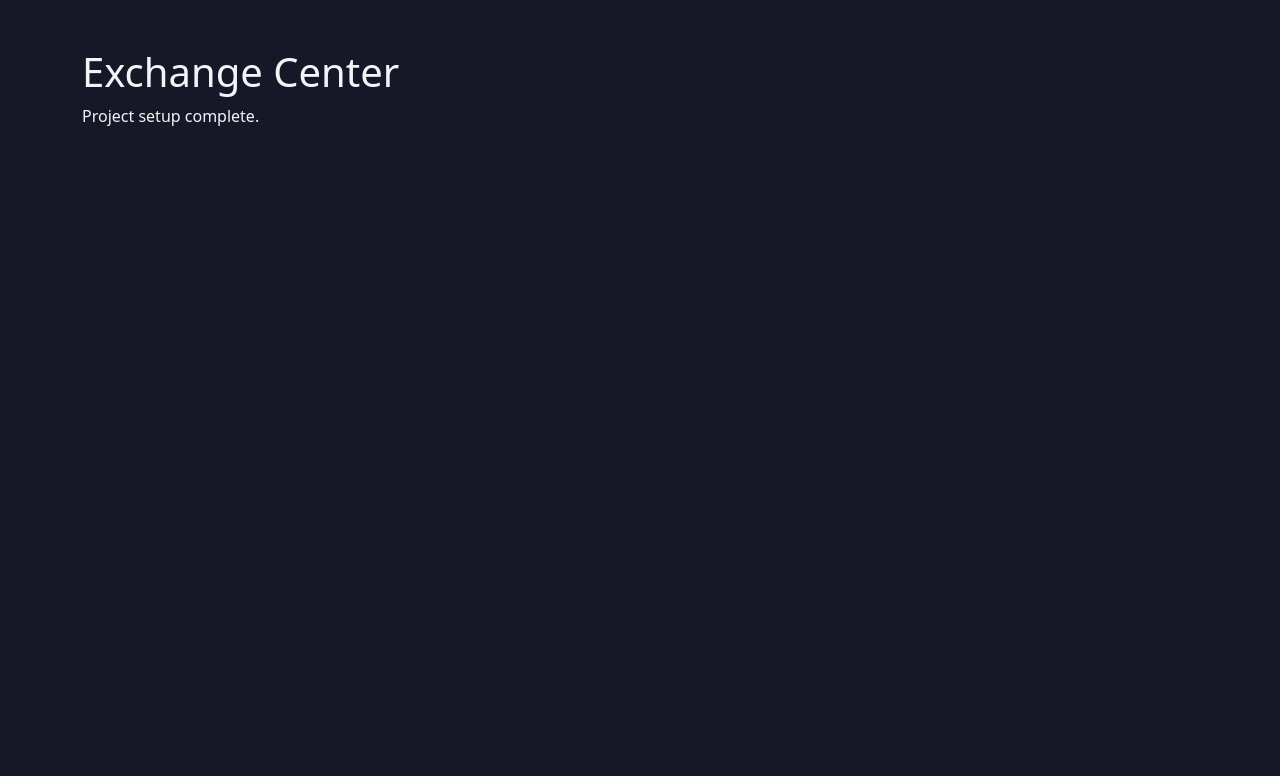
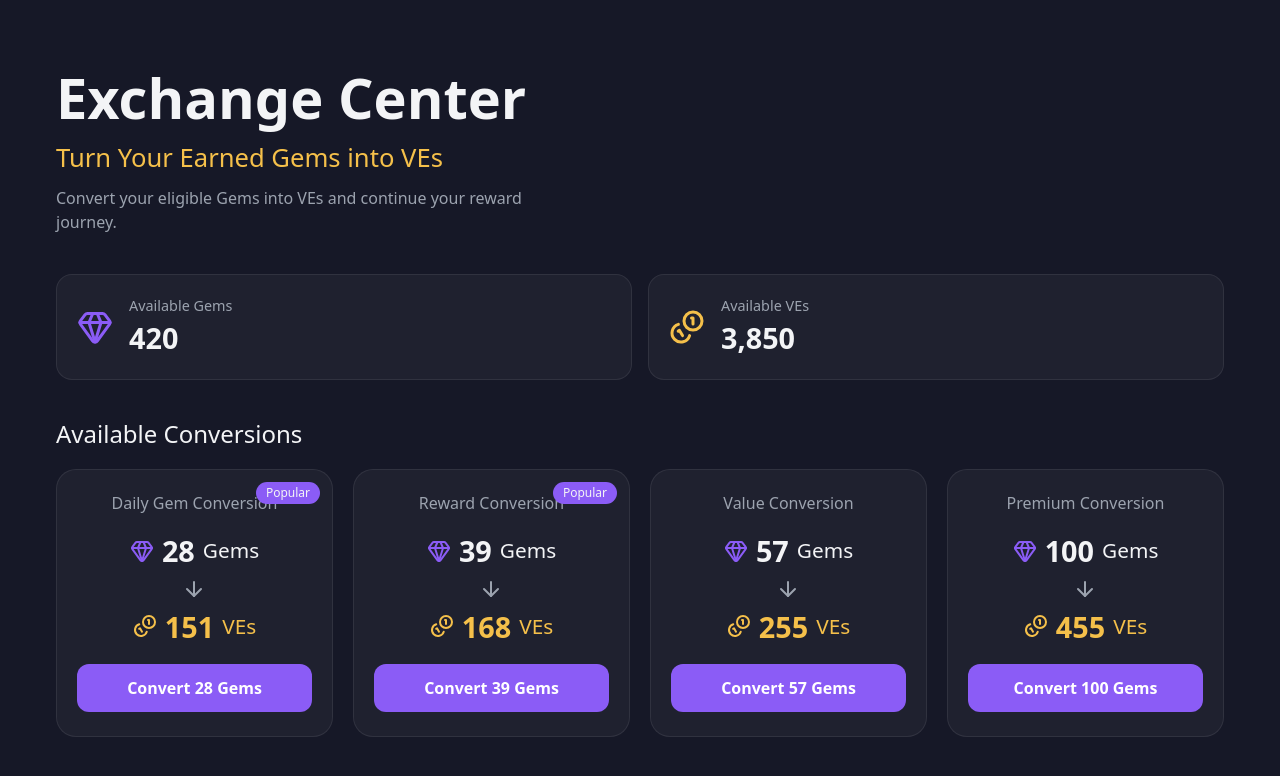
Before and after one commit to disha1121/veloop-exchange-center, a React (Vite) app: page / in a window 1280 px wide. Shown: the top 776 px of the page. Built offline with nearby package versions, Linux system fonts and the light colour scheme.

Commit message:
Add ExchangeCard, ExchangeModal and conversion logic

```diff
--- a/src/App.jsx
+++ b/src/App.jsx
@@ -1,10 +1,7 @@
+import ExchangeCenter from './pages/ExchangeCenter/ExchangeCenter';
+
 function App() {
-  return (
-    <div className="container py-5">
-      <h1>Exchange Center</h1>
-      <p>Project setup complete.</p>
-    </div>
-  );
+  return <ExchangeCenter />;
 }
 
 export default App;
--- /dev/null
+++ b/src/components/exchange/ExchangeCard.jsx
@@ -0,0 +1,46 @@
+import { Gem, Coins, ArrowDown } from 'lucide-react';
+import styles from './ExchangeCard.module.css';
+
+function ExchangeCard({ option, availableGems, onConvert, onEarnMore }) {
+  const { title, requiredGems, receiveVEs, isPopular } = option;
+  const canConvert = availableGems >= requiredGems;
+  const gemsNeeded = requiredGems - availableGems;
+
+  return (
+    <article className={`${styles.card} ${canConvert ? '' : styles.locked}`}>
+      {isPopular && <span className={styles.badge}>Popular</span>}
+      <h3 className={styles.title}>{title}</h3>
+
+      <div className={styles.conversion}>
+        <p className={styles.amount}>
+          <Gem className={styles.gemIcon} aria-hidden="true" />
+          <strong>{requiredGems}</strong> Gems
+        </p>
+        <ArrowDown className={styles.arrow} aria-hidden="true" />
+        <p className={`${styles.amount} ${styles.gold}`}>
+          <Coins className={styles.coinIcon} aria-hidden="true" />
+          <strong>{receiveVEs}</strong> VEs
+        </p>
+      </div>
+
+      {canConvert ? (
+        <button type="button" className={styles.primaryBtn} onClick={() => onConvert(option)}>
+          Convert {requiredGems} Gems
+        </button>
+      ) : (
+        <>
+          <p className={styles.warning}>
+            Available {availableGems} · Required {requiredGems}
+            <br />
+            You need {gemsNeeded} more Gems to unlock this conversion.
+          </p>
+          <button type="button" className={styles.secondaryBtn} onClick={onEarnMore}>
+            Earn More Gems
+          </button>
+        </>
+      )}
+    </article>
+  );
+}
+
+export default ExchangeCard;
--- /dev/null
+++ b/src/components/exchange/ExchangeCard.module.css
@@ -0,0 +1,109 @@
+.card {
+  position: relative;
+  display: flex;
+  flex-direction: column;
+  align-items: center;
+  gap: 16px;
+  padding: 24px 20px;
+  border-radius: 20px;
+  text-align: center;
+  background: rgba(255, 255, 255, 0.04);
+  border: 1px solid rgba(255, 255, 255, 0.08);
+  transition: transform 0.25s ease, border-color 0.25s ease;
+}
+
+.card:hover {
+  transform: translateY(-4px);
+  border-color: rgba(139, 92, 246, 0.6);
+}
+
+.locked {
+  opacity: 0.85;
+}
+
+.badge {
+  position: absolute;
+  top: 12px;
+  right: 12px;
+  padding: 2px 10px;
+  font-size: 0.75rem;
+  border-radius: 999px;
+  background: #8b5cf6;
+}
+
+.title {
+  margin: 0;
+  font-size: 1rem;
+  color: #9ca3af;
+}
+
+.conversion {
+  display: flex;
+  flex-direction: column;
+  align-items: center;
+  gap: 4px;
+}
+
+.amount {
+  display: flex;
+  align-items: center;
+  gap: 8px;
+  margin: 0;
+  font-size: 1.3rem;
+}
+
+.amount strong {
+  font-size: 1.8rem;
+}
+
+.gold {
+  color: #f5c04a;
+}
+
+.gemIcon {
+  color: #8b5cf6;
+}
+
+.coinIcon {
+  color: #f5c04a;
+}
+
+.arrow {
+  color: #9ca3af;
+}
+
+.warning {
+  margin: 0;
+  font-size: 0.85rem;
+  color: #f5c04a;
+}
+
+.primaryBtn,
+.secondaryBtn {
+  width: 100%;
+  padding: 12px;
+  font-weight: 600;
+  color: #fff;
+  border-radius: 12px;
+  cursor: pointer;
+}
+
+.primaryBtn {
+  border: none;
+  background: #8b5cf6;
+}
+
+.primaryBtn:hover {
+  background: #7c4df0;
+}
+
+.secondaryBtn {
+  border: 1px solid #f5c04a;
+  background: transparent;
+}
+
+.primaryBtn:focus-visible,
+.secondaryBtn:focus-visible {
+  outline: 3px solid #f5c04a;
+  outline-offset: 2px;
+}
--- /dev/null
+++ b/src/components/exchange/ExchangeModal.jsx
@@ -0,0 +1,58 @@
+import { useEffect } from 'react';
+import { Gem, Coins, ArrowDown } from 'lucide-react';
+import styles from './ExchangeModal.module.css';
+
+function ExchangeModal({ option, balance, isProcessing, onCancel, onConfirm }) {
+  useEffect(() => {
+    const handleKeyDown = (event) => {
+      if (event.key === 'Escape' && !isProcessing) onCancel();
+    };
+    document.addEventListener('keydown', handleKeyDown);
+    return () => document.removeEventListener('keydown', handleKeyDown);
+  }, [isProcessing, onCancel]);
+
+  const gemsAfter = balance.gems - option.requiredGems;
+  const vesAfter = balance.ves + option.receiveVEs;
+
+  return (
+    <div className={styles.overlay} onClick={isProcessing ? undefined : onCancel}>
+      <div
+        className={styles.modal}
+        role="dialog"
+        aria-modal="true"
+        aria-labelledby="confirm-title"
+        onClick={(event) => event.stopPropagation()}
+      >
+        <h2 id="confirm-title" className={styles.title}>Confirm Conversion</h2>
+
+        <div className={styles.conversion}>
+          <p className={styles.amount}><Gem aria-hidden="true" /> {option.requiredGems} Gems</p>
+          <ArrowDown aria-hidden="true" />
+          <p className={`${styles.amount} ${styles.gold}`}><Coins aria-hidden="true" /> {option.receiveVEs} VEs</p>
+        </div>
+
+        <dl className={styles.summary}>
+          <div>
+            <dt>Gems after conversion</dt>
+            <dd>{gemsAfter}</dd>
+          </div>
+          <div>
+            <dt>VEs after conversion</dt>
+            <dd>{vesAfter.toLocaleString('en-IN')}</dd>
+          </div>
+        </dl>
+
+        <div className={styles.actions}>
+          <button type="button" className={styles.cancelBtn} onClick={onCancel} disabled={isProcessing}>
+            Cancel
+          </button>
+          <button type="button" className={styles.confirmBtn} onClick={onConfirm} disabled={isProcessing}>
+            {isProcessing ? 'Converting...' : 'Confirm Conversion'}
+          </button>
+        </div>
+      </div>
+    </div>
+  );
+}
+
+export default ExchangeModal;
--- /dev/null
+++ b/src/components/exchange/ExchangeModal.module.css
@@ -0,0 +1,104 @@
+.overlay {
+  position: fixed;
+  inset: 0;
+  z-index: 1050;
+  display: flex;
+  align-items: center;
+  justify-content: center;
+  padding: 16px;
+  background: rgba(8, 9, 20, 0.75);
+}
+
+.modal {
+  width: 100%;
+  max-width: 420px;
+  padding: 28px 24px;
+  border-radius: 20px;
+  background: #1e2035;
+  border: 1px solid rgba(255, 255, 255, 0.1);
+}
+
+.title {
+  margin: 0 0 20px;
+  font-size: 1.4rem;
+  text-align: center;
+}
+
+.conversion {
+  display: flex;
+  flex-direction: column;
+  align-items: center;
+  gap: 6px;
+  margin-bottom: 20px;
+}
+
+.amount {
+  display: flex;
+  align-items: center;
+  gap: 8px;
+  margin: 0;
+  font-size: 1.5rem;
+  font-weight: 700;
+}
+
+.gold {
+  color: #f5c04a;
+}
+
+.summary {
+  display: grid;
+  gap: 8px;
+  margin: 0 0 24px;
+}
+
+.summary div {
+  display: flex;
+  justify-content: space-between;
+  gap: 12px;
+}
+
+.summary dt {
+  color: #9ca3af;
+}
+
+.summary dd {
+  margin: 0;
+  font-weight: 700;
+}
+
+.actions {
+  display: flex;
+  gap: 12px;
+}
+
+.cancelBtn,
+.confirmBtn {
+  flex: 1;
+  padding: 12px;
+  font-weight: 600;
+  color: #fff;
+  border-radius: 12px;
+  cursor: pointer;
+}
+
+.cancelBtn {
+  border: 1px solid rgba(255, 255, 255, 0.2);
+  background: transparent;
+}
+
+.confirmBtn {
+  border: none;
+  background: #8b5cf6;
+}
+
+.cancelBtn:disabled,
+.confirmBtn:disabled {
+  opacity: 0.6;
+  cursor: not-allowed;
+}
+
+.cancelBtn:focus-visible,
+.confirmBtn:focus-visible {
+  outline: 3px solid #f5c04a;
+  outline-offset: 2px;
+}
--- /dev/null
+++ b/src/pages/ExchangeCenter/ExchangeCenter.jsx
@@ -0,0 +1,78 @@
+import { useState, useCallback } from 'react';
+import { initialBalance, exchangeOptions } from '../../data/exchangeData';
+import ExchangeHero from '../../components/exchange/ExchangeHero';
+import BalanceOverview from '../../components/exchange/BalanceOverview';
+import ExchangeCard from '../../components/exchange/ExchangeCard';
+import ExchangeModal from '../../components/exchange/ExchangeModal';
+import styles from './ExchangeCenter.module.css';
+
+function ExchangeCenter() {
+  const [balance, setBalance] = useState(initialBalance);
+  const [selectedOption, setSelectedOption] = useState(null);
+  const [isProcessing, setIsProcessing] = useState(false);
+  const [lastConversion, setLastConversion] = useState(null);
+
+  const handleCancel = useCallback(() => setSelectedOption(null), []);
+
+  const handleEarnMore = () => {
+    // TODO: yahan baad mein "Earn Gems" page ka link lagayenge
+  };
+
+  const handleConfirm = () => {
+    if (isProcessing || !selectedOption) return;
+    setIsProcessing(true);
+
+    // Dummy delay: backend aane par yahan API call hogi
+    setTimeout(() => {
+      setBalance((prev) => ({
+        gems: prev.gems - selectedOption.requiredGems,
+        ves: prev.ves + selectedOption.receiveVEs,
+      }));
+      setLastConversion(selectedOption);
+      setSelectedOption(null);
+      setIsProcessing(false);
+    }, 1500);
+  };
+
+  return (
+    <main className={styles.page}>
+      <ExchangeHero />
+      <BalanceOverview gems={balance.gems} ves={balance.ves} />
+
+      {lastConversion && (
+        <div className={styles.success} role="status">
+          <p>
+            ✓ Conversion Complete: {lastConversion.requiredGems} Gems converted,
+            +{lastConversion.receiveVEs} VEs added to your balance.
+          </p>
+          <button type="button" onClick={() => setLastConversion(null)}>Continue</button>
+        </div>
+      )}
+
+      <h2 className={styles.heading}>Available Conversions</h2>
+      <section className={styles.grid}>
+        {exchangeOptions.map((option) => (
+          <ExchangeCard
+            key={option.id}
+            option={option}
+            availableGems={balance.gems}
+            onConvert={setSelectedOption}
+            onEarnMore={handleEarnMore}
+          />
+        ))}
+      </section>
+
+      {selectedOption && (
+        <ExchangeModal
+          option={selectedOption}
+          balance={balance}
+          isProcessing={isProcessing}
+          onCancel={handleCancel}
+          onConfirm={handleConfirm}
+        />
+      )}
+    </main>
+  );
+}
+
+export default ExchangeCenter;
--- /dev/null
+++ b/src/pages/ExchangeCenter/ExchangeCenter.module.css
@@ -0,0 +1,41 @@
+.page {
+  max-width: 1200px;
+  margin: 0 auto;
+  padding: 16px 16px 64px;
+}
+
+.heading {
+  margin-bottom: 20px;
+  font-size: 1.5rem;
+}
+
+.grid {
+  display: grid;
+  grid-template-columns: repeat(auto-fit, minmax(240px, 1fr));
+  gap: 20px;
+}
+
+.success {
+  display: flex;
+  flex-wrap: wrap;
+  align-items: center;
+  justify-content: space-between;
+  gap: 12px;
+  margin-bottom: 32px;
+  padding: 16px 20px;
+  border-radius: 16px;
+  background: rgba(34, 197, 94, 0.12);
+  border: 1px solid rgba(34, 197, 94, 0.4);
+}
+
+.success p {
+  margin: 0;
+}
+
+.success button {
+  padding: 8px 20px;
+  color: #fff;
+  border: 1px solid rgba(255, 255, 255, 0.3);
+  border-radius: 10px;
+  background: transparent;
+}
```
